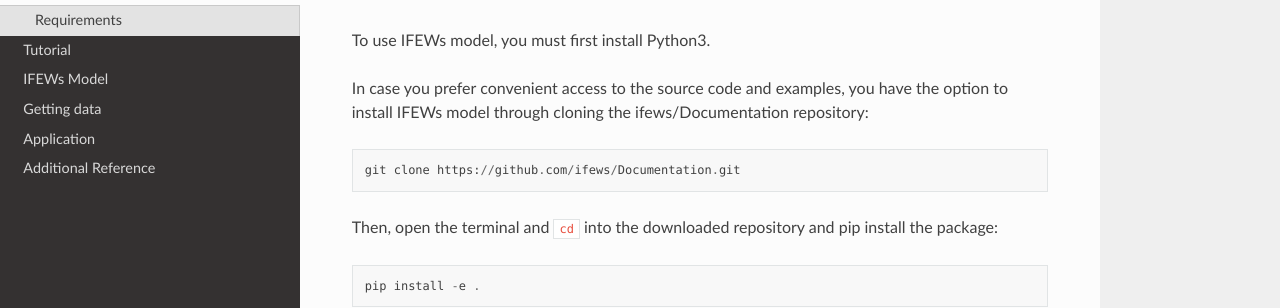
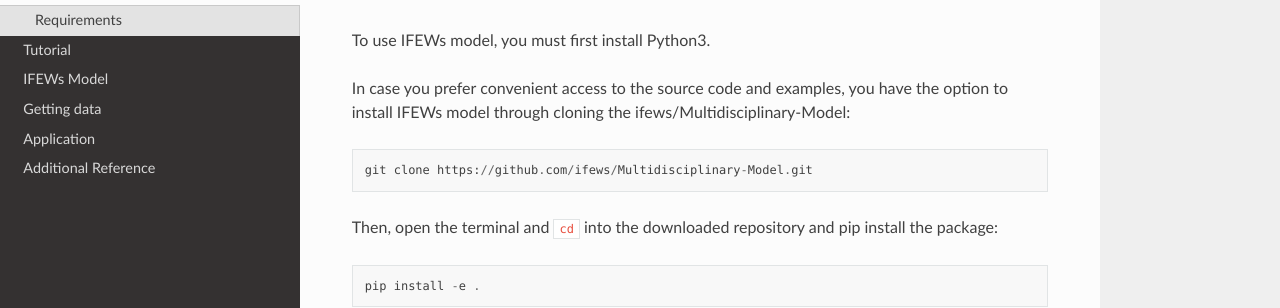
Before and after one commit to ifews/Documentation, a Sphinx documentation site: the page built from docs/source/install.rst, in a window 1280 px wide and 900 px high. Shown: the part 131-439 px from the top of the window. Built offline with Sphinx 7.4.7 and the Read the Docs theme 2.0.0, drawn with Linux system fonts in a browser that asks for light colours; pages that are not in the unit, such as notebooks, are missing from menus.

Commit message:
Update the model page

```diff
--- a/docs/source/install.rst
+++ b/docs/source/install.rst
@@ -3,9 +3,9 @@
 
 To use IFEWs model, you must first install Python3.
 
-In case you prefer convenient access to the source code and examples, you have the option to install IFEWs model through cloning the ifews/Documentation repository::
+In case you prefer convenient access to the source code and examples, you have the option to install IFEWs model through cloning the ifews/Multidisciplinary-Model::
 
-    git clone https://github.com/ifews/Documentation.git
+    git clone https://github.com/ifews/Multidisciplinary-Model.git
 
 Then, open the terminal and ``cd`` into the downloaded repository and pip install the package::
 
```
Also changed, not shown: docs/source/IFEWsmodel.rst (+35 -2 lines).
